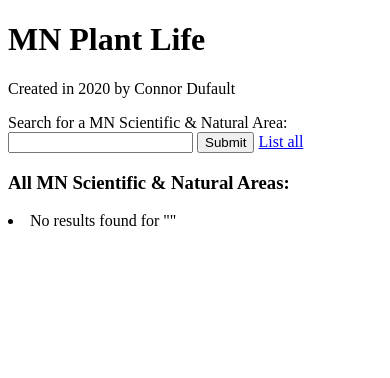
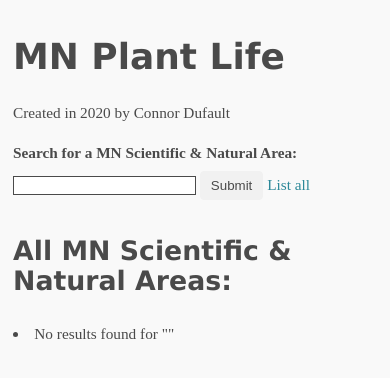
Before and after one commit to cjdufault/MNPlantLifeApp, a Flask app: page / in a window 390 px wide. Shown: the top 378 px of the page. Run offline with Flask 2, Linux system fonts and the light colour scheme; data that the repository does not hold is empty.

Commit message:
added sakura.css and modified it a bit to make the site a bit prettier

```diff
--- /dev/null
+++ b/static/sakura.css
@@ -0,0 +1,165 @@
+/* Sakura.css v1.0.0
+ * ================
+ * Minimal css theme.
+ * Project: https://github.com/oxalorg/sakura
+ */
+/* Body */
+html {
+  font-size: 62.5%;
+  font-family: serif; }
+
+body {
+  font-size: 1.7rem;
+  line-height: 1.618;
+  max-width: 60em;
+  margin: auto;
+  color: #4a4a4a;
+  background-color: #f9f9f9;
+  padding: 13px; }
+
+@media (max-width: 684px) {
+  body {
+    font-size: 1.53rem; } }
+
+@media (max-width: 382px) {
+  body {
+    font-size: 1.35rem; } }
+
+h1, h2, h3, h4, h5, h6 {
+  line-height: 1.1;
+  font-family: Verdana, Geneva, sans-serif;
+  font-weight: 700;
+  overflow-wrap: break-word;
+  word-wrap: break-word;
+  -ms-word-break: break-all;
+  word-break: break-word;
+  -ms-hyphens: auto;
+  -moz-hyphens: auto;
+  -webkit-hyphens: auto;
+  hyphens: auto; }
+
+h1 {
+  font-size: 2.35em; }
+
+h2 {
+  font-size: 2.00em; }
+
+h3 {
+  font-size: 1.75em; }
+
+h4 {
+  font-size: 1.5em; }
+
+h5 {
+  font-size: 1.25em; }
+
+h6 {
+  font-size: 1em; }
+
+small, sub, sup {
+  font-size: 75%; }
+
+hr {
+  border-color: #2c8898; }
+
+a {
+  text-decoration: none;
+  color: #2c8898; }
+  a:hover {
+    color: #982c61;
+    border-bottom: 2px solid #4a4a4a; }
+
+ul {
+  padding-left: 1.4em; }
+
+li {
+  margin-bottom: 0.4em; }
+
+blockquote {
+  font-style: italic;
+  margin-left: 1.5em;
+  padding-left: 1em;
+  border-left: 3px solid #2c8898; }
+
+img {
+  max-width: 100%; }
+
+/* Pre and Code */
+pre {
+  background-color: #f1f1f1;
+  display: block;
+  padding: 1em;
+  overflow-x: auto; }
+
+code {
+  font-size: 0.9em;
+  padding: 0 0.5em;
+  background-color: #f1f1f1;
+  white-space: pre-wrap; }
+
+pre > code {
+  padding: 0;
+  background-color: transparent;
+  white-space: pre; }
+
+/* Tables */
+table {
+  text-align: justify;
+  width: 100%;
+  border-collapse: collapse; }
+
+td, th {
+  padding: 0.5em;
+  border-bottom: 1px solid #f1f1f1; }
+
+/* Buttons, forms and input */
+input, textarea {
+  border: 1px solid #4a4a4a; }
+  input:focus, textarea:focus {
+    border: 1px solid #2c8898; }
+
+textarea {
+  width: 100%; }
+
+.button, button, input[type="submit"], input[type="reset"], input[type="button"] {
+  display: inline-block;
+  padding: 5px 10px;
+  text-align: center;
+  text-decoration: none;
+  white-space: nowrap;
+  background-color: #2c8898;
+  color: #f9f9f9;
+  border-radius: 1px;
+  border: 1px solid #2c8898;
+  cursor: pointer;
+  box-sizing: border-box; }
+  .button[disabled], button[disabled], input[type="submit"][disabled], input[type="reset"][disabled], input[type="button"][disabled] {
+    cursor: default;
+    opacity: .5; }
+  .button:focus, .button:hover, button:focus, button:hover, input[type="submit"]:focus, input[type="submit"]:hover, input[type="reset"]:focus, input[type="reset"]:hover, input[type="button"]:focus, input[type="button"]:hover {
+    background-color: #982c61;
+    border-color: #982c61;
+    color: #f9f9f9;
+    outline: 0; }
+
+textarea, select, input[type] {
+  color: #4a4a4a;
+  padding: 6px 10px;
+  /* The 6px vertically centers text on FF, ignored by Webkit */
+  margin-bottom: 10px;
+  background-color: #f1f1f1;
+  border: 1px solid #f1f1f1;
+  border-radius: 4px;
+  box-shadow: none;
+  box-sizing: border-box; }
+  textarea:focus, select:focus, input[type]:focus {
+    border: 1px solid #2c8898;
+    outline: 0; }
+
+input[type="checkbox"]:focus {
+  outline: 1px dotted #2c8898; }
+
+label, legend, fieldset {
+  display: block;
+  margin-bottom: .5rem;
+  font-weight: 600; }
--- a/templates/home.html
+++ b/templates/home.html
@@ -3,6 +3,7 @@
 <head>
     <meta charset="UTF-8">
     <title>MN Plant Life</title>
+    <link rel="stylesheet" href="/static/sakura.css" type="text/css">
 </head>
 <body>
 
@@ -22,7 +23,7 @@
     {# display results of search in a list #}
     {% set areas = results %}
     {% for area in areas %}
-        <li>
+        <li style="list-style-type:none">
             <a href="/sna/{{ area }}">{{ area }}</a>
         </li>
     {% else %}
--- a/templates/plant_page.html
+++ b/templates/plant_page.html
@@ -11,6 +11,7 @@
     {% else %}
         <title>MN Plant Life - {{ plant.sci_name }}</title>
     {% endif %}
+    <link rel="stylesheet" href="/static/sakura.css" type="text/css">
 </head>
 <body>
 
```
Also changed, not shown: templates/sna_page.html (+5 -4 lines).
